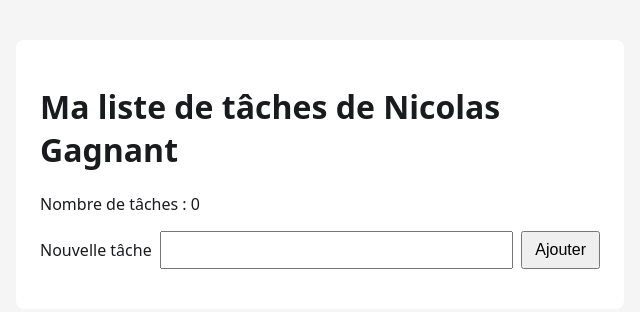
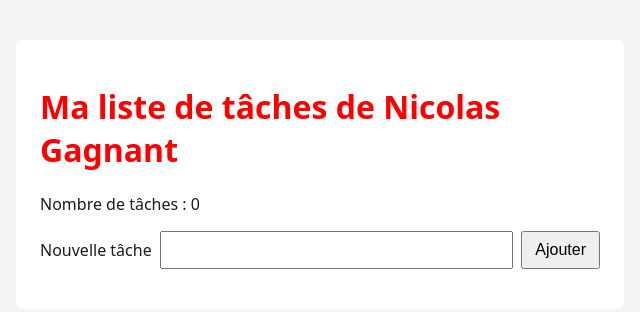
Before and after one commit to GagnantN/handigital-ci-cd, a website built with Vite: page index.html in a window 1280 px wide. Shown: the whole page, without its empty margins (320-960 px from the left). Built offline with nearby package versions, Linux system fonts and the light colour scheme.

Commit message:
Ajout de 2 étapes

```diff
--- a/style.css
+++ b/style.css
@@ -1,6 +1,6 @@
 /* La couleur du titre se change ici (TD 6). */
 h1 {
-  color: #1a1b1e;
+  color: red;
 }
 
 body {
```
